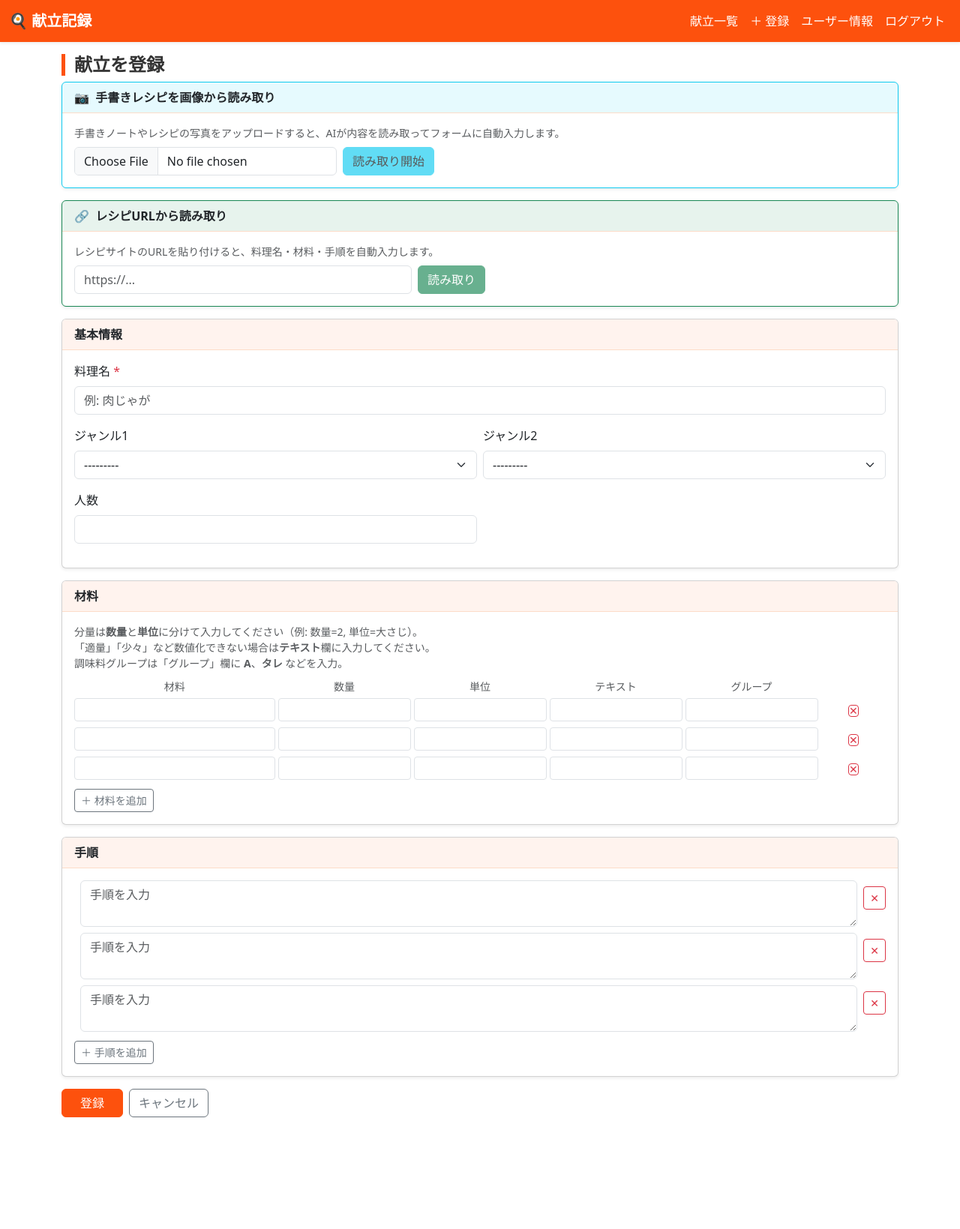
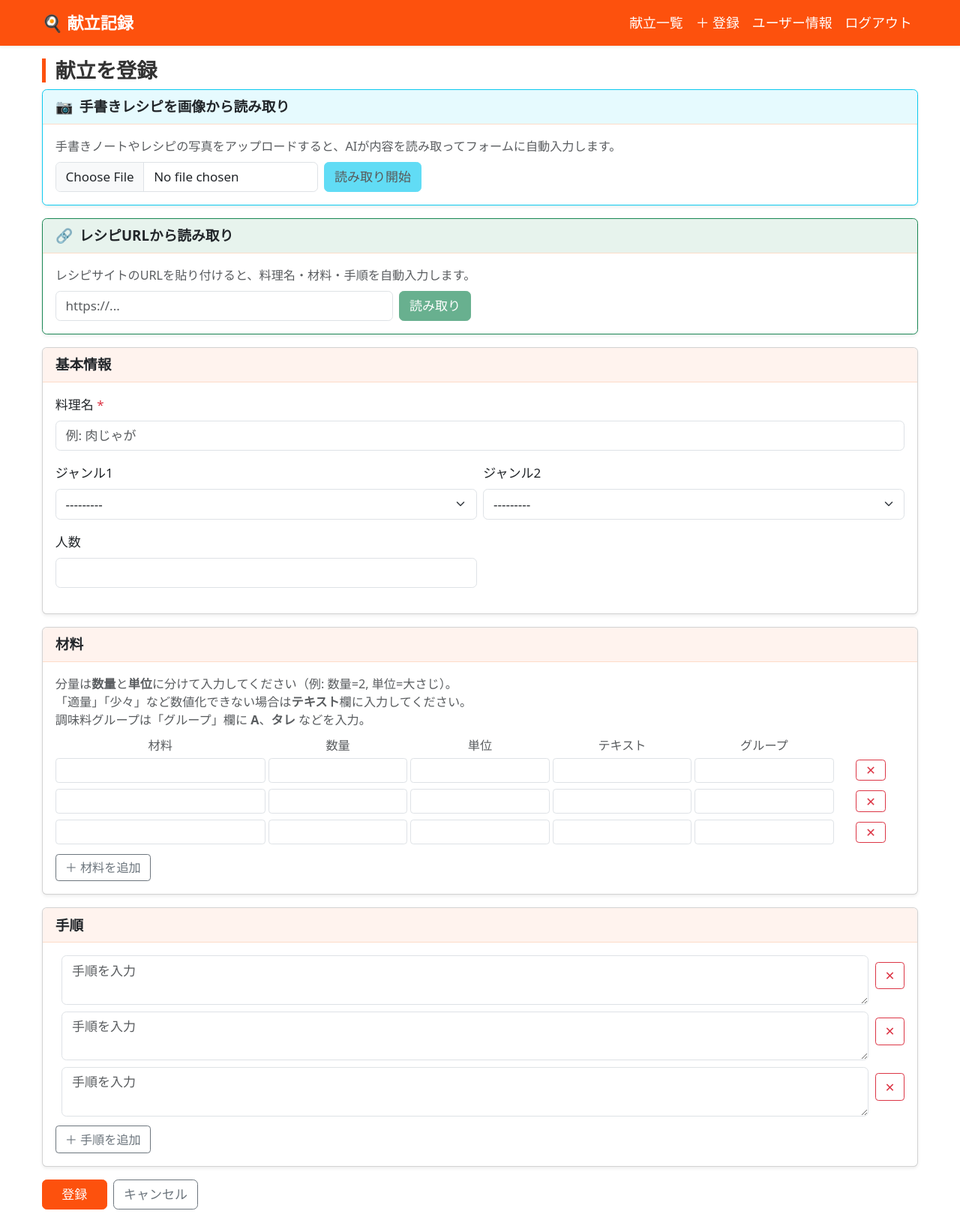
Before and after one commit to Rkawab/COproject, a Django app: page /recipes/new/ in a window 1280 px wide. Shown: the whole page at 75% size. Before the commit the page ends 1490 px from the top, so only its background shows below. Run offline with Django 5.2, Linux system fonts and the light colour scheme; the visitor is signed in with stand-in values (Sample User, id 1); some libraries are stand-ins or nearby versions.

Commit message:
CSSを変更し、iPadに適した横幅に変更

```diff
--- a/static/css/custom.css
+++ b/static/css/custom.css
@@ -1,13 +1,34 @@
 /* ---- テーマカラー ---- */
 :root {
     --color-main: #fd510d;
+}
+
+/* ---- iPad 11インチ横向き幅・フォント調整（PC表示用） ---- */
+html {
+    font-size: 17px;
+}
+
+/* コンテナ最大幅を iPad 11インチ（ランドスケープ 1194px）に固定 */
+.container,
+.container-fluid {
+    max-width: 1194px !important;
+    margin-left: auto !important;
+    margin-right: auto !important;
+}
+
+/* ナビバーのフォントサイズ */
+.navbar-brand {
+    font-size: 1.3rem;
+}
+.nav-link {
+    font-size: 1.05rem;
 }
 
 /* ---- 見出し ---- */
 h2 {
     margin-top: 0.5rem;
     font-weight: 600;
-    font-size: 1.5rem;
+    font-size: 1.6rem;
     border-left: 5px solid var(--color-main);
     padding-left: 0.75rem;
     color: #333;
@@ -51,12 +72,12 @@ h2 {
     padding: 0.5rem 0.25rem;
 }
 .nutrition-item .value {
-    font-size: 1.4rem;
+    font-size: 1.6rem;
     font-weight: 700;
     color: var(--color-main);
 }
 .nutrition-item .label {
-    font-size: 0.7rem;
+    font-size: 0.8rem;
     color: #888;
 }
 
@@ -83,4 +104,38 @@ h2 {
 .card-header {
     background-color: #fff3ee;
     border-bottom: 1px solid #fddcc8;
+    font-size: 1.1rem;
 }
+
+/* ---- 詳細ページ：材料・手順のテキストを大きく ---- */
+.list-group-item {
+    font-size: 1.1rem;
+}
+ol li,
+ul.list-group-flush li {
+    font-size: 1.1rem;
+    line-height: 1.8;
+}
+
+/* Bootstrap の small クラス・タグを打ち消し（本文コンテンツ内） */
+.card-body .small,
+.card-body small {
+    font-size: 0.95rem !important;
+}
+
+/* 登録日・注釈テキスト */
+p.small,
+p.text-muted.small {
+    font-size: 0.95rem !important;
+}
+
+/* バッジ */
+.badge {
+    font-size: 0.9rem;
+}
+
+/* ボタン（btn-sm）も少し大きく */
+.btn-sm {
+    font-size: 0.95rem !important;
+    padding: 0.3rem 0.7rem !important;
+}
```
